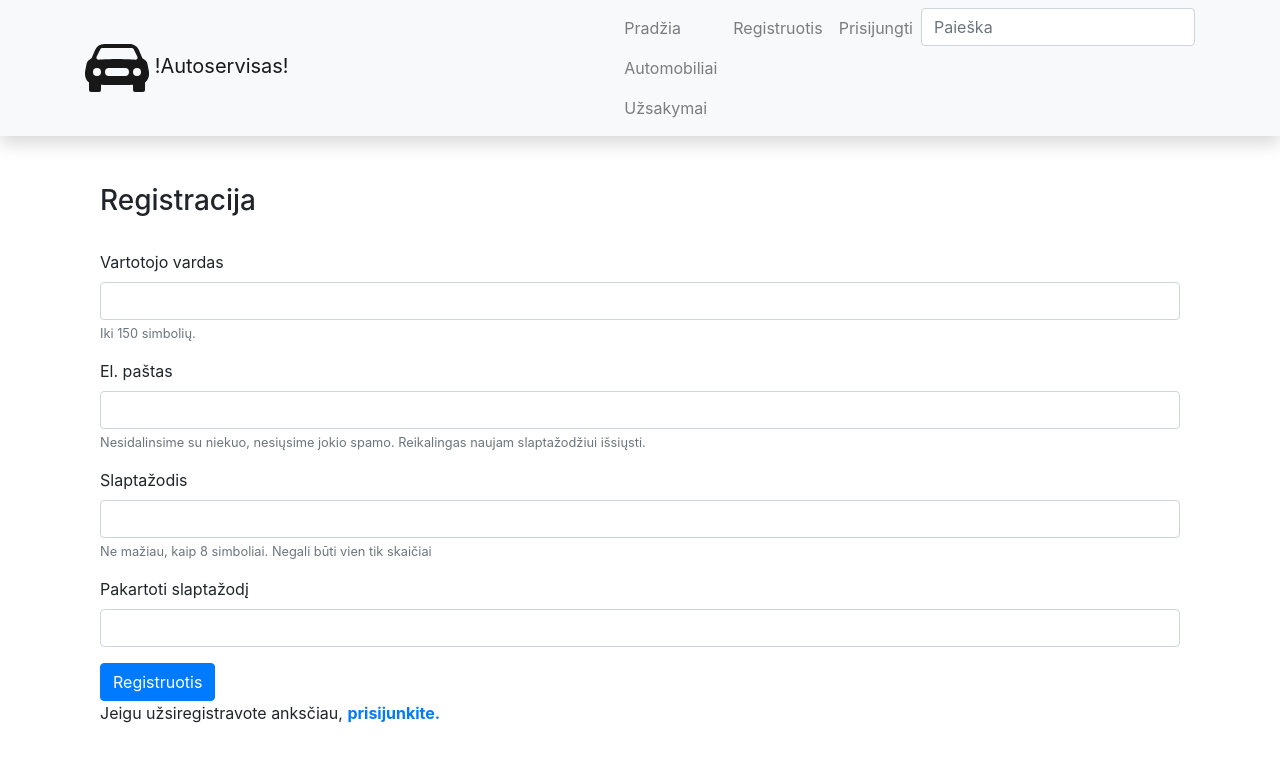
After one commit to RedasMiliunas/autoservisas_2023_pavasaris, a Django app: page /autoservisas/register/ in a window 1280 px wide. The commit adds this page. Shown: the top 762 px of the page. Run offline with Django 4.2, Linux system fonts and the light colour scheme; some libraries are stand-ins or nearby versions.

Commit message:
Padaryta vartotojo registracijos forma pagal šioje pamokoje išmoktus žingsnius.

```diff
--- a/myservice/autoservisas/templates/base.html
+++ b/myservice/autoservisas/templates/base.html
@@ -44,6 +44,7 @@
                 <li class="nav-item"><a class="nav-link" href="{% url 'my_orders'%}">Mano uzsakymai</a></li>
                 <li class="nav-item"><a class="nav-link" href="{% url 'logout'%}">Atsijungti</a></li>
                 {% else %}
+                <li class="nav-item"><a class="nav-link" href="{% url 'register'%}">Registruotis</a></li>
                 <li class="nav-item"><a class="nav-link" href="{% url 'login'%}">Prisijungti</a></li>
                 {% endif %}
 
@@ -57,6 +58,17 @@
         </div>
     </div>
 </nav>
+
+<div class="container">
+    {% if messages %}
+    {% for message in messages %}
+        <div class="alert alert-{% if message.tags == 'error' %}danger{% elif message.tags == 'info' %}success{% endif %}" role="alert">
+                {{ message }}
+        </div>
+    {% endfor %}
+{% endif %}
+</div>
+
 <div class="container">
     {% block content %}{% endblock %}
 </div>
--- /dev/null
+++ b/myservice/autoservisas/templates/registration/register.html
@@ -0,0 +1,36 @@
+{% extends "base.html" %}
+{% block title %}Registracija{% endblock %}
+
+{% block content %}
+
+    <div class="container register">
+        <h3>Registracija</h3><br/>
+        <form method="post">
+            {% csrf_token %}
+            <div class="form-group">
+                <label for="username">Vartotojo vardas</label>
+                <input name="username" type="text" class="form-control" id="username" aria-describedby="usernameHelp">
+                <small id="usernameHelp" class="form-text text-muted">Iki 150 simbolių.</small>
+            </div>
+            <div class="form-group">
+                <label for="exampleInputEmail1">El. paštas</label>
+                <input name="email" type="email" class="form-control" id="exampleInputEmail1" aria-describedby="emailHelp">
+                <small id="emailHelp" class="form-text text-muted">Nesidalinsime su niekuo, nesiųsime jokio spamo.
+                    Reikalingas naujam slaptažodžiui išsiųsti. </small>
+            </div>
+            <div class="form-group">
+                <label for="password">Slaptažodis</label>
+                <input name="password" type="password" class="form-control" id="password" aria-describedby="pwdHelp">
+                <small id="pwdHelp" class="form-text text-muted">Ne mažiau, kaip 8 simboliai. Negali būti vien tik
+                    skaičiai</small>
+            </div>
+            <div class="form-group">
+                <label for="password2">Pakartoti slaptažodį</label>
+                <input name="password2" type="password" class="form-control" id="password2" aria-describedby="pwd2Help">
+            </div>
+            <button type="submit" class="btn btn-primary register-button">Registruotis</button>
+        </form>
+        <p>Jeigu užsiregistravote anksčiau, <a href="{% url 'login' %}"><strong>prisijunkite.</strong></a></p>
+    </div>
+
+{% endblock %}
--- a/myservice/autoservisas/urls.py
+++ b/myservice/autoservisas/urls.py
@@ -10,4 +10,5 @@ urlpatterns = [
     path('orders/<int:pk>', views.OrderDetailView.as_view(), name='order'),
     path('search/', views.search, name='search'),
     path('my_orders/', views.MyOrdersListview.as_view(), name='my_orders'),
+    path('register/', views.register, name='register'),
 ]
--- a/myservice/autoservisas/views.py
+++ b/myservice/autoservisas/views.py
@@ -1,4 +1,4 @@
-from django.shortcuts import render
+from django.shortcuts import render, redirect
 from django.http import HttpResponse
 from .models import *
 from django.shortcuts import get_object_or_404
@@ -98,3 +98,33 @@ class MyOrdersListview(LoginRequiredMixin, generic.ListView):
 
     def get_queryset(self):
         return Uzsakymas.objects.filter(klientas=self.request.user)
+
+from django.views.decorators.csrf import csrf_protect
+from django.contrib.auth.forms import User
+from django.contrib import messages
+
+@csrf_protect
+def register(request):
+    if request.method == 'POST':
+        username = request.POST['username']
+        email = request.POST['email']
+        password = request.POST['password']
+        password2 = request.POST['password2']
+        if password == password2:
+            if User.objects.filter(username=username).exists():
+                messages.error(request, f'Vartotojo vardas {username} uzimtas!')
+                return redirect('register')
+            else:
+                if User.objects.filter(email=email).exists():
+                    messages.error(request, f'Vartotojas su el. pastu {email} jau uzregistruotas')
+                    return redirect('register')
+                else:
+                    User.objects.create_user(username=username, email=email, password=password)
+                    messages.info(request, f'Vartotojas {username} sekmingai uzregistruotas')
+                    return redirect('login')
+        else:
+            messages.error(request, f'Slaptazodziai nesutampa!')
+            return redirect('register')
+
+    else:
+        return render(request, 'registration/register.html')
```
Also changed, not shown: myservice/db.sqlite3.
